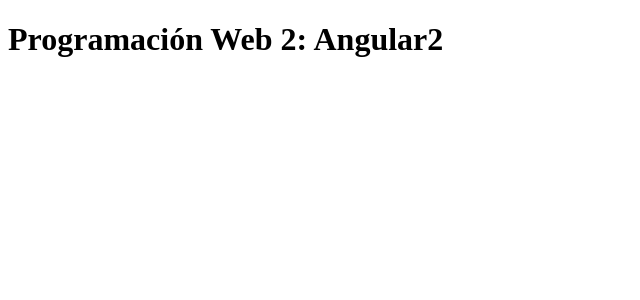
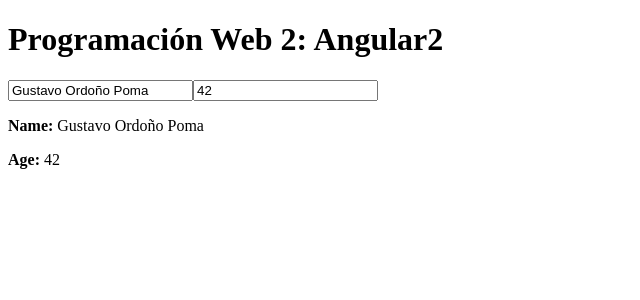
Before and after one commit to gopoma/2022-pweb2-Laboratorio08, an Angular app: page / in a window 1280 px wide. Shown: the top 300 px of the page, without its empty margins (0-640 px from the left). Built offline with nearby package versions, Linux system fonts and the light colour scheme.

Commit message:
Two-way binding workout

```diff
--- a/src/app/app.component.html
+++ b/src/app/app.component.html
@@ -2,3 +2,4 @@
   <h1>Programación Web 2: {{ title }}</h1>
 </header>
 <router-outlet></router-outlet>
+<app-data-binding></app-data-binding>
--- /dev/null
+++ b/src/app/pages/data-binding/data-binding.component.html
@@ -0,0 +1,8 @@
+<div>
+  <form>
+    <input type="text" name="name" [(ngModel)]="name">
+    <input type="number" name="age" [(ngModel)]="age">
+  </form>
+  <p><b>Name:</b> {{ name }}</p>
+  <p><b>Age:</b> {{ age }}</p>
+</div>
--- /dev/null
+++ b/src/app/pages/data-binding/data-binding.component.ts
@@ -0,0 +1,17 @@
+import { Component, OnInit } from '@angular/core';
+
+@Component({
+  selector: 'app-data-binding',
+  templateUrl: './data-binding.component.html',
+  styleUrls: ['./data-binding.component.css']
+})
+export class DataBindingComponent implements OnInit {
+  name: string = "Gustavo Ordoño Poma";
+  age: number = 42;
+
+  constructor() { }
+
+  ngOnInit(): void {
+  }
+
+}
```
Also changed, not shown: src/app/app.module.ts (+6 -2 lines), src/app/pages/data-binding/data-binding.component.css (added), 1 other file (tests, documents, lock files or other folders).
